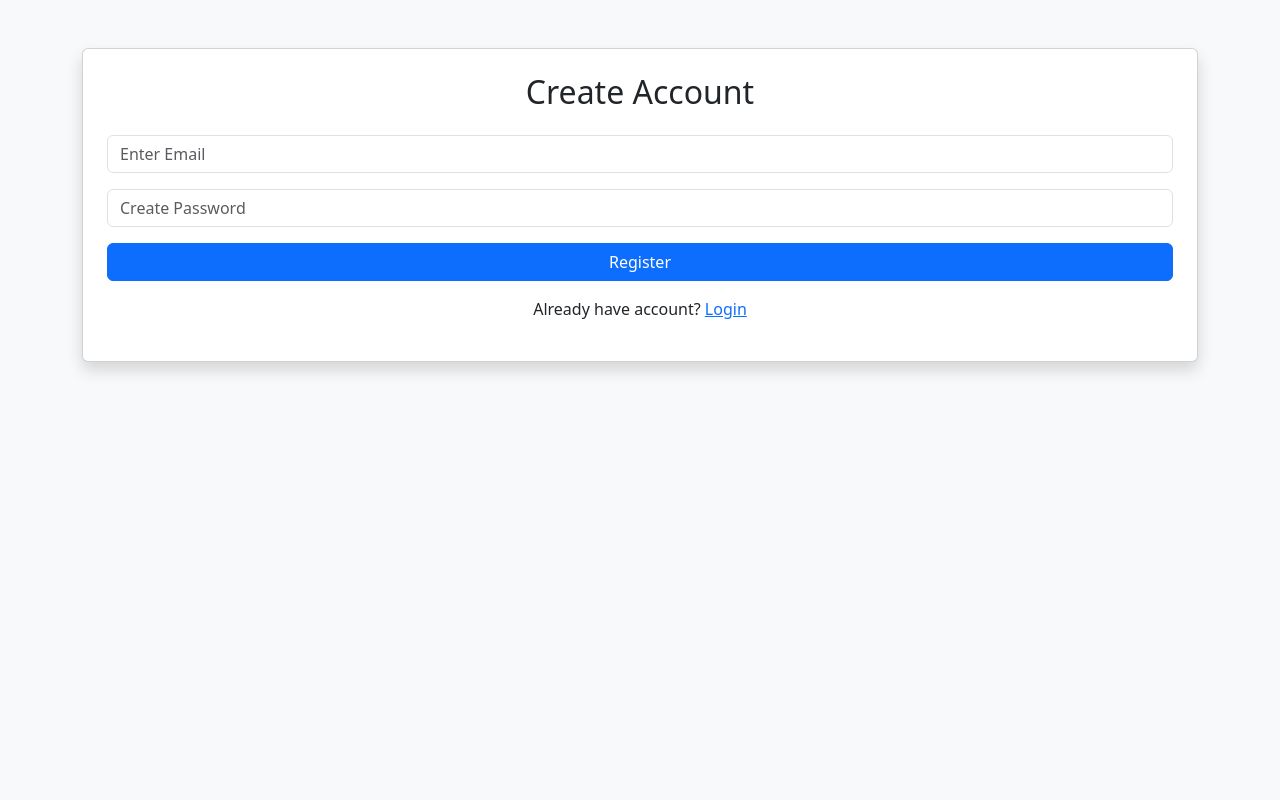
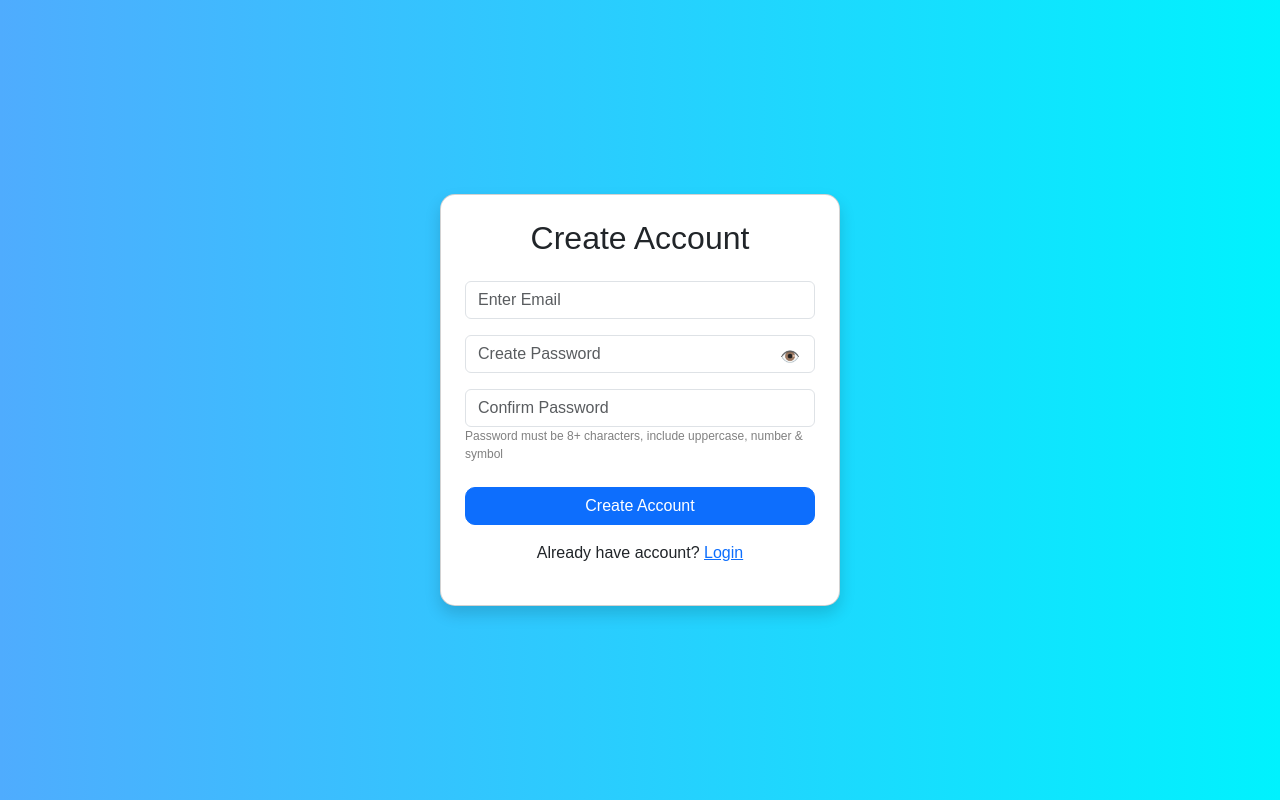
Before and after one commit to Monihithi-09/Finance-Tracker, a Flask app: page /register in a window 1280 px wide. Run offline with Flask 3, Linux system fonts and the light colour scheme.

Commit message:
Updated register page with password validation and UI improvements

```diff
--- a/backend/app.py
+++ b/backend/app.py
@@ -25,7 +25,7 @@ def login():
         if email in users and users[email] == password:
             return "Login Success ✅"
         else:
-            return "Invalid ❌"
+            return "Invalid Credentials ❌"
     return render_template('login.html')
 
 if __name__ == '__main__':
--- a/backend/templates/register.html
+++ b/backend/templates/register.html
@@ -3,18 +3,65 @@
 <head>
     <title>Register</title>
     <link href="https://cdn.jsdelivr.net/npm/bootstrap@5.3.0/dist/css/bootstrap.min.css" rel="stylesheet">
+
+    <style>
+        body.bg-custom {
+            background: linear-gradient(to right, #4facfe, #00f2fe);
+            font-family: Arial, sans-serif;
+        }
+
+        .card {
+            border-radius: 15px;
+            box-shadow: 0px 4px 20px rgba(0,0,0,0.2);
+        }
+
+        .btn-primary {
+            border-radius: 10px;
+        }
+
+        .toggle-btn {
+            cursor: pointer;
+            position: absolute;
+            right: 15px;
+            top: 10px;
+        }
+
+        .password-container {
+            position: relative;
+        }
+    </style>
 </head>
-<body class="bg-light">
 
-<div class="container mt-5">
-    <div class="card p-4 shadow">
+<body class="bg-custom d-flex justify-content-center align-items-center vh-100">
+
+<div class="container">
+    <div class="card p-4 shadow mx-auto" style="max-width: 400px;">
         <h2 class="text-center">Create Account</h2>
 
         <form method="POST">
+
             <input type="email" name="email" class="form-control mt-3" placeholder="Enter Email" required>
-            <input type="password" name="password" class="form-control mt-3" placeholder="Create Password" required>
 
-            <button class="btn btn-primary w-100 mt-3">Register</button>
+            <!-- Password -->
+            <div class="password-container mt-3">
+                <input type="password" id="password" name="password" class="form-control"
+                       placeholder="Create Password"
+                       pattern="(?=.*[A-Z])(?=.*\d)(?=.*[@$!%*?&]).{8,}"
+                       title="Must be 8+ chars, include uppercase, number & symbol"
+                       required>
+                <span class="toggle-btn" onclick="togglePassword()">👁️</span>
+            </div>
+
+            <!-- Confirm Password -->
+            <input type="password" id="confirmPassword" name="confirmPassword"
+                   class="form-control mt-3" placeholder="Confirm Password" required>
+
+            <!-- Hint -->
+            <p style="font-size: 12px; color: gray;">
+                Password must be 8+ characters, include uppercase, number & symbol
+            </p>
+
+            <button class="btn btn-primary w-100 mt-2">Create Account</button>
         </form>
 
         <p class="mt-3 text-center">
@@ -23,5 +70,13 @@
     </div>
 </div>
 
+<!-- JS for Show Password -->
+<script>
+function togglePassword() {
+    let pass = document.getElementById("password");
+    pass.type = pass.type === "password" ? "text" : "password";
+}
+</script>
+
 </body>
 </html>
```
